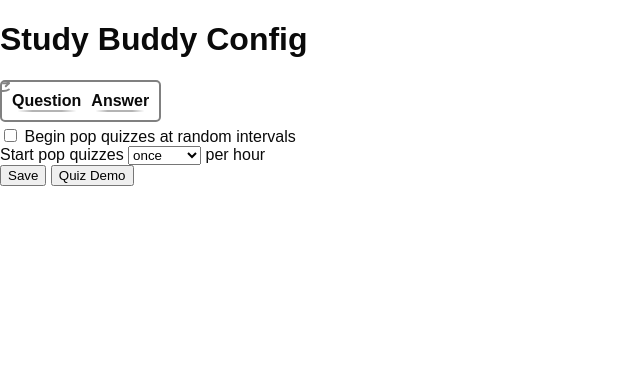
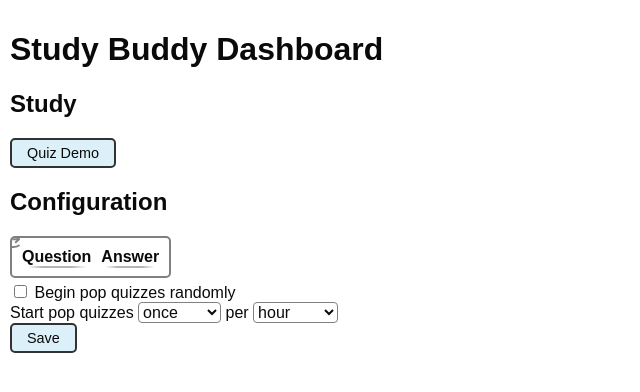
Before and after one commit to TechPandaPro/electron-study-buddy, an Electron app: page windows/config/index.html in a window 800 px wide. Shown: the whole page, without its empty margins (0-640 px from the left). Drawn offline with Linux system fonts and the light colour scheme; no server answers.

Commit message:
Save interval config, more styling

```diff
--- a/main.js
+++ b/main.js
@@ -9,6 +9,7 @@ let configWin;
 let quizWin;
 
 const createWindows = () => {
+  // TODO: set backgroundColor on both windows (should match whatever is in CSS)
   configWin = new BrowserWindow({
     width: 800,
     height: 600,
--- a/windows/config/index.html
+++ b/windows/config/index.html
@@ -7,12 +7,12 @@
       http-equiv="Content-Security-Policy"
       content="default-src 'self'; script-src 'self'"
     />
-    <title>Study Buddy Config</title>
+    <title>Study Buddy Dashboard</title>
     <script src="./renderer.js" defer></script>
     <link rel="stylesheet" href="./style.css" />
   </head>
   <body>
-    <h1>Study Buddy Config</h1>
+    <h1>Study Buddy Dashboard</h1>
     <!-- We are using Node.js <span id="node-version"></span>, Chromium -->
     <!-- <span id="chrome-version"></span>, and Electron -->
     <!-- <span id="electron-version"></span>. -->
@@ -21,6 +21,9 @@
       <input />
       <input />
     </div> -->
+    <h2>Study</h2>
+    <button class="styledButton" id="quizDemoBtn">Quiz Demo</button>
+    <h2>Configuration</h2>
     <div id="questionsWrapperOuter">
       <div id="questionsWrapper">
         <button id="flipQuestionsBtn" aria-label="Flip Questions/Answers">
@@ -47,19 +50,24 @@
     </div>
     <!-- TODO: better formatting, save these with JS, better options, etc -->
     <input type="checkbox" id="popQuizzesEnabled" />
-    <label for="popQuizzesEnabled">Begin pop quizzes at random intervals</label>
-    <div>
-      <span>Start pop quizzes</span>
-      <select>
+    <label for="popQuizzesEnabled">Begin pop quizzes randomly</label>
+    <div id="popQuizIntervalContainer">
+      <span>Start pop quizzes </span>
+      <select id="popQuizIntervalCount">
         <option value="1">once</option>
         <option value="2">twice</option>
-        <option value="2">5 times</option>
-        <option value="2">10 times</option>
+        <option value="5">5 times</option>
+        <option value="10">10 times</option>
+        <option value="20">20 times</option>
       </select>
-      <span>per hour</span>
+      <span>per </span>
+      <select id="popQuizIntervalTime">
+        <option value="1">hour</option>
+        <option value="6">6 hours</option>
+        <option value="12">12 hours</option>
+      </select>
     </div>
     <!-- -->
-    <button id="saveBtn">Save</button>
-    <button id="quizDemoBtn">Quiz Demo</button>
+    <button class="styledButton" id="saveBtn">Save</button>
   </body>
 </html>
--- a/windows/config/renderer.js
+++ b/windows/config/renderer.js
@@ -6,7 +6,23 @@
   const saveBtn = document.getElementById("saveBtn");
   const quizDemoBtn = document.getElementById("quizDemoBtn");
 
-  const questions = (await electronStore.get(`questions`)) ?? [];
+  const popQuizzesEnabledElem = document.getElementById("popQuizzesEnabled");
+  const popQuizIntervalCountElem = document.getElementById(
+    "popQuizIntervalCount"
+  );
+  const popQuizIntervalTimeElem = document.getElementById(
+    "popQuizIntervalTime"
+  );
+  const popQuizIntervalContainer = document.getElementById(
+    "popQuizIntervalContainer"
+  );
+
+  const popQuizConfig = (await electronStore.get("popQuizConfig")) ?? {};
+  const questions = (await electronStore.get("questions")) ?? [];
+
+  popQuizzesEnabledElem.checked = popQuizConfig.enabled;
+  popQuizIntervalCountElem.value = popQuizConfig.intervalCount;
+  popQuizIntervalTimeElem.value = popQuizConfig.intervalTime;
 
   for (const question of questions) addRow(question.question, question.answer);
 
@@ -111,12 +127,33 @@
       answer: question.answer,
     }));
 
-    await electronStore.set(`questions`, questions);
+    const popQuizConfig = {
+      enabled: popQuizzesEnabledElem.checked,
+      intervalCount: Number(popQuizIntervalCountElem.value),
+      intervalTime: Number(popQuizIntervalTimeElem.value),
+    };
+
+    await electronStore.set("popQuizConfig", popQuizConfig);
+    await electronStore.set("questions", questions);
 
     return questions;
   });
 
   quizDemoBtn.addEventListener("click", () => window.electronAPI.startQuiz());
 
+  updatePopQuizIntervalEnabled();
+
+  popQuizzesEnabledElem.addEventListener("input", updatePopQuizIntervalEnabled);
+
+  function updatePopQuizIntervalEnabled() {
+    const popQuizzesEnabled = popQuizzesEnabledElem.checked;
+
+    if (popQuizzesEnabled) delete popQuizIntervalContainer.dataset.disabled;
+    else popQuizIntervalContainer.dataset.disabled = true;
+
+    const inputElems = popQuizIntervalContainer.querySelectorAll("select");
+    for (const inputElem of inputElems) inputElem.disabled = !popQuizzesEnabled;
+  }
+
   // window.electronAPI.startQuiz();
 })();
--- a/windows/config/style.css
+++ b/windows/config/style.css
@@ -1,8 +1,21 @@
 body {
   margin: 0;
-  font-family: Arial, Helvetica, sans-serif;
+  padding: 10px;
+
   background-color: rgb(255 255 255);
   color: rgb(10 10 10);
+
+  font-family: Arial, Helvetica, sans-serif;
+}
+
+.styledButton {
+  border-radius: 5px;
+  padding: 5px 15px;
+  font-size: 0.9em;
+  cursor: pointer;
+  color: inherit;
+  border: 2px solid rgb(50 50 50);
+  background-color: rgb(135 206 235 / 0.3);
 }
 
 #questionsWrapper {
@@ -186,6 +199,23 @@ table#questions tbody tr:last-of-type .removeBtn {
   stroke: blue;
 }
 
+#popQuizIntervalContainer {
+  transition: opacity 0.2s;
+}
+
+#popQuizIntervalContainer[data-disabled] {
+  opacity: 0.4;
+}
+
+#popQuizIntervalContainer select {
+  background-color: transparent;
+  color: inherit;
+  font: inherit;
+
+  border: 1px solid rgb(128 128 128);
+  border-radius: 4px;
+}
+
 @media (prefers-color-scheme: dark) {
   body {
     background-color: rgb(10 10 10);
```
